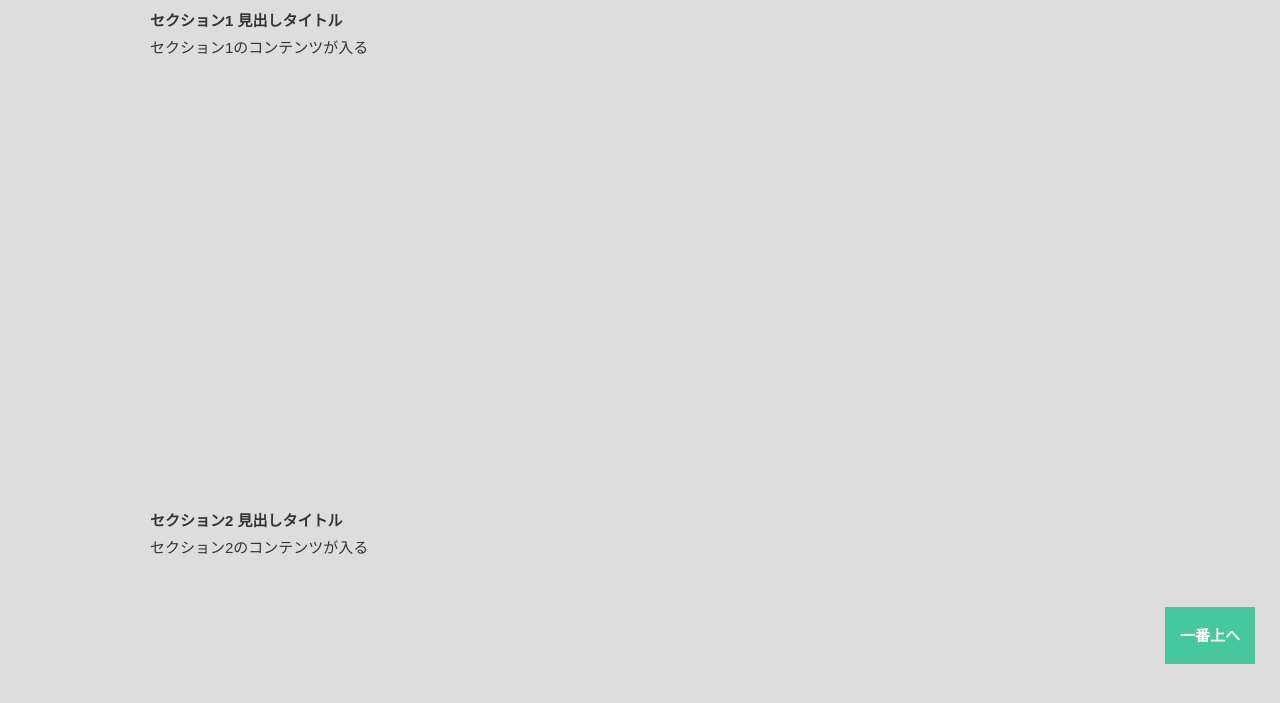
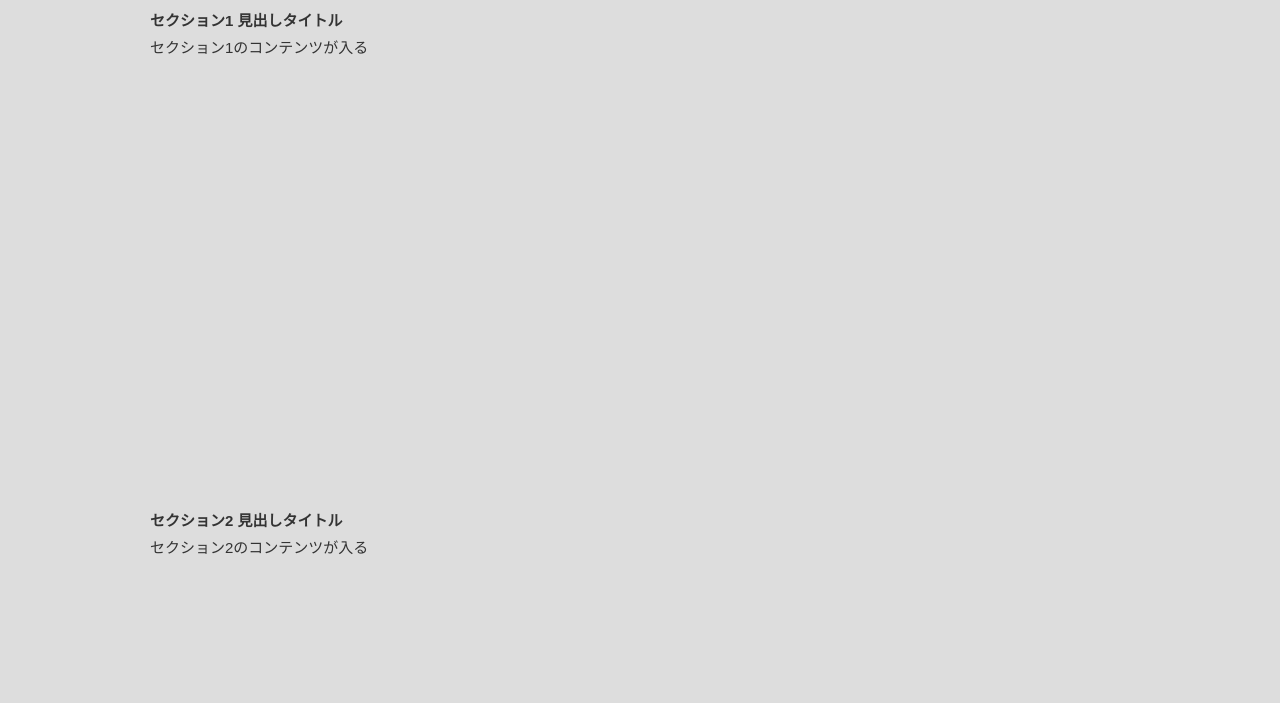
Before and after one commit to okaryu94/.github.io, a plain HTML site: page index.html in a window 1280 px wide. Shown: the part 111-814 px from the top of the page. Drawn offline with nearby package versions, Linux system fonts and the light colour scheme; a script that the page names is missing.

Commit message:
Update index.html

```diff
--- a/index.html
+++ b/index.html
@@ -71,9 +71,6 @@
         <p class="copyright">Copyright&copy;<a href="#">サイトタイトル</a>. All Rights Reserved.</p>
       </div>
     </footer>
-    <div id="backToTop">
-      <a href="#header"><span class="text">一番上へ</a></span>
-    </div>
   </div>
 
   <script src="https://ajax.googleapis.com/ajax/libs/jquery/1.12.4/jquery.min.js"></script>
```
